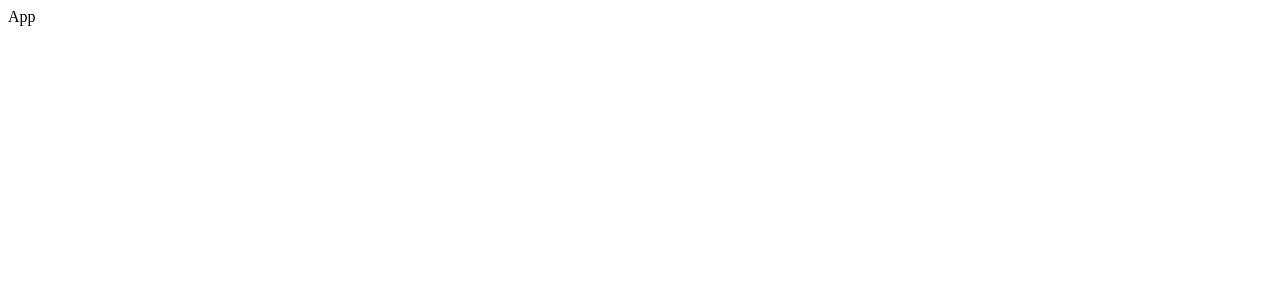
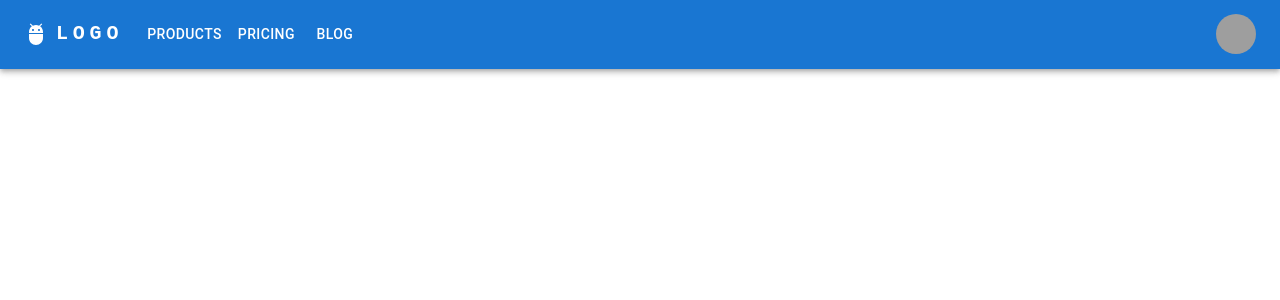
Before and after one commit to iampooran/fiverclone, a React (Create React App) app: page / in a window 1280 px wide. Shown: the top 300 px of the page. Built offline with nearby package versions, Linux system fonts and the light colour scheme; grey boxes are pictures that could not be loaded.

Commit message:
Global Theme Added

```diff
--- a/src/App.js
+++ b/src/App.js
@@ -1,5 +1,9 @@
+import Navbar from "./components/Navbar/Navbar";
+
 function App() {
-  return <div>App</div>;
+  return <>
+  <Navbar/>
+  </>;
 }
 
 export default App;
--- /dev/null
+++ b/src/components/Navbar/Navbar.jsx
@@ -0,0 +1,162 @@
+import * as React from 'react';
+import AppBar from '@mui/material/AppBar';
+import Box from '@mui/material/Box';
+import Toolbar from '@mui/material/Toolbar';
+import IconButton from '@mui/material/IconButton';
+import Typography from '@mui/material/Typography';
+import Menu from '@mui/material/Menu';
+import MenuIcon from '@mui/icons-material/Menu';
+import Container from '@mui/material/Container';
+import Avatar from '@mui/material/Avatar';
+import Button from '@mui/material/Button';
+import Tooltip from '@mui/material/Tooltip';
+import MenuItem from '@mui/material/MenuItem';
+import AdbIcon from '@mui/icons-material/Adb';
+
+const pages = ['Products', 'Pricing', 'Blog'];
+const settings = ['Profile', 'Account', 'Dashboard', 'Logout'];
+
+function Navbar() {
+  const [anchorElNav, setAnchorElNav] = React.useState(null);
+  const [anchorElUser, setAnchorElUser] = React.useState(null);
+
+  const handleOpenNavMenu = (event) => {
+    setAnchorElNav(event.currentTarget);
+  };
+  const handleOpenUserMenu = (event) => {
+    setAnchorElUser(event.currentTarget);
+  };
+
+  const handleCloseNavMenu = () => {
+    setAnchorElNav(null);
+  };
+
+  const handleCloseUserMenu = () => {
+    setAnchorElUser(null);
+  };
+
+  return (
+    <AppBar position="static">
+      <Container maxWidth="xl">
+        <Toolbar disableGutters>
+          <AdbIcon sx={{ display: { xs: 'none', md: 'flex' }, mr: 1 }} />
+          <Typography
+            variant="h6"
+            noWrap
+            component="a"
+            href="/"
+            sx={{
+              mr: 2,
+              display: { xs: 'none', md: 'flex' },
+              fontFamily: 'monospace',
+              fontWeight: 700,
+              letterSpacing: '.3rem',
+              color: 'inherit',
+              textDecoration: 'none',
+            }}
+          >
+            LOGO
+          </Typography>
+
+          <Box sx={{ flexGrow: 1, display: { xs: 'flex', md: 'none' } }}>
+            <IconButton
+              size="large"
+              aria-label="account of current user"
+              aria-controls="menu-appbar"
+              aria-haspopup="true"
+              onClick={handleOpenNavMenu}
+              color="inherit"
+            >
+              <MenuIcon />
+            </IconButton>
+            <Menu
+              id="menu-appbar"
+              anchorEl={anchorElNav}
+              anchorOrigin={{
+                vertical: 'bottom',
+                horizontal: 'left',
+              }}
+              keepMounted
+              transformOrigin={{
+                vertical: 'top',
+                horizontal: 'left',
+              }}
+              open={Boolean(anchorElNav)}
+              onClose={handleCloseNavMenu}
+              sx={{
+                display: { xs: 'block', md: 'none' },
+              }}
+            >
+              {pages.map((page) => (
+                <MenuItem key={page} onClick={handleCloseNavMenu}>
+                  <Typography textAlign="center">{page}</Typography>
+                </MenuItem>
+              ))}
+            </Menu>
+          </Box>
+          <AdbIcon sx={{ display: { xs: 'flex', md: 'none' }, mr: 1 }} />
+          <Typography
+            variant="h5"
+            noWrap
+            component="a"
+            href=""
+            sx={{
+              mr: 2,
+              display: { xs: 'flex', md: 'none' },
+              flexGrow: 1,
+              fontFamily: 'monospace',
+              fontWeight: 700,
+              letterSpacing: '.3rem',
+              color: 'inherit',
+              textDecoration: 'none',
+            }}
+          >
+            LOGO
+          </Typography>
+          <Box sx={{ flexGrow: 1, display: { xs: 'none', md: 'flex' } }}>
+            {pages.map((page) => (
+              <Button
+                key={page}
+                onClick={handleCloseNavMenu}
+                sx={{ my: 2, color: 'white', display: 'block' }}
+              >
+                {page}
+              </Button>
+            ))}
+          </Box>
+
+          <Box sx={{ flexGrow: 0 }}>
+            <Tooltip title="Open settings">
+              <IconButton onClick={handleOpenUserMenu} sx={{ p: 0 }}>
+                <Avatar alt="Remy Sharp" src="/static/images/avatar/2.jpg" />
+              </IconButton>
+            </Tooltip>
+            <Menu
+              sx={{ mt: '45px' }}
+              id="menu-appbar"
+              anchorEl={anchorElUser}
+              anchorOrigin={{
+                vertical: 'top',
+                horizontal: 'right',
+              }}
+              keepMounted
+              transformOrigin={{
+                vertical: 'top',
+                horizontal: 'right',
+              }}
+              open={Boolean(anchorElUser)}
+              onClose={handleCloseUserMenu}
+            >
+              {settings.map((setting) => (
+                <MenuItem key={setting} onClick={handleCloseUserMenu}>
+                  <Typography textAlign="center">{setting}</Typography>
+                </MenuItem>
+              ))}
+            </Menu>
+          </Box>
+        </Toolbar>
+      </Container>
+    </AppBar>
+  );
+}
+export default Navbar;
--- a/src/index.js
+++ b/src/index.js
@@ -1,10 +1,37 @@
 import React from 'react';
 import ReactDOM from 'react-dom/client';
 import App from './App';
+import {
+  createTheme,
+  CssBaseline,
+  StyledEngineProvider,
+  ThemeProvider,
+} from "@mui/material";
+
+const theme = createTheme({
+  palette: {
+    freelancerBG: {
+      freelancer1: "#4E4848",
+      freelancer2: "#B48F19",
+      freelancer3: "#B48F19",
+      freelancer4: "#B48F19",
+      freelancer5: "#B48F19",
+      freelancer6: "#B48F19",
+    }
+  },
+  // typography: {
+  //   fontFamily: ["Sen"].join(","),
+  // },
+});
 
 const root = ReactDOM.createRoot(document.getElementById('root'));
 root.render(
+  <StyledEngineProvider injectFirst>
+    <CssBaseline />
   <React.StrictMode>
+  <ThemeProvider theme={theme}>
     <App />
+    </ThemeProvider>
   </React.StrictMode>
+  </StyledEngineProvider>
 );
```
